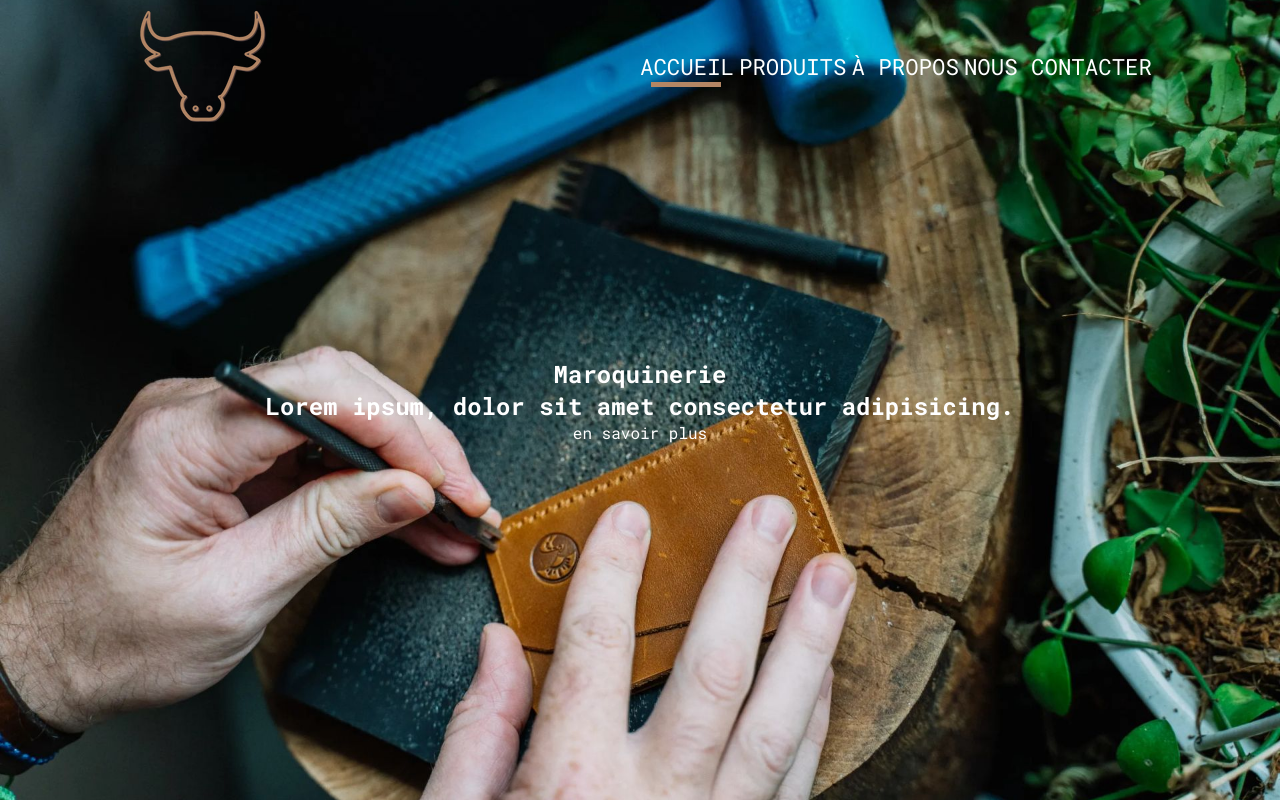
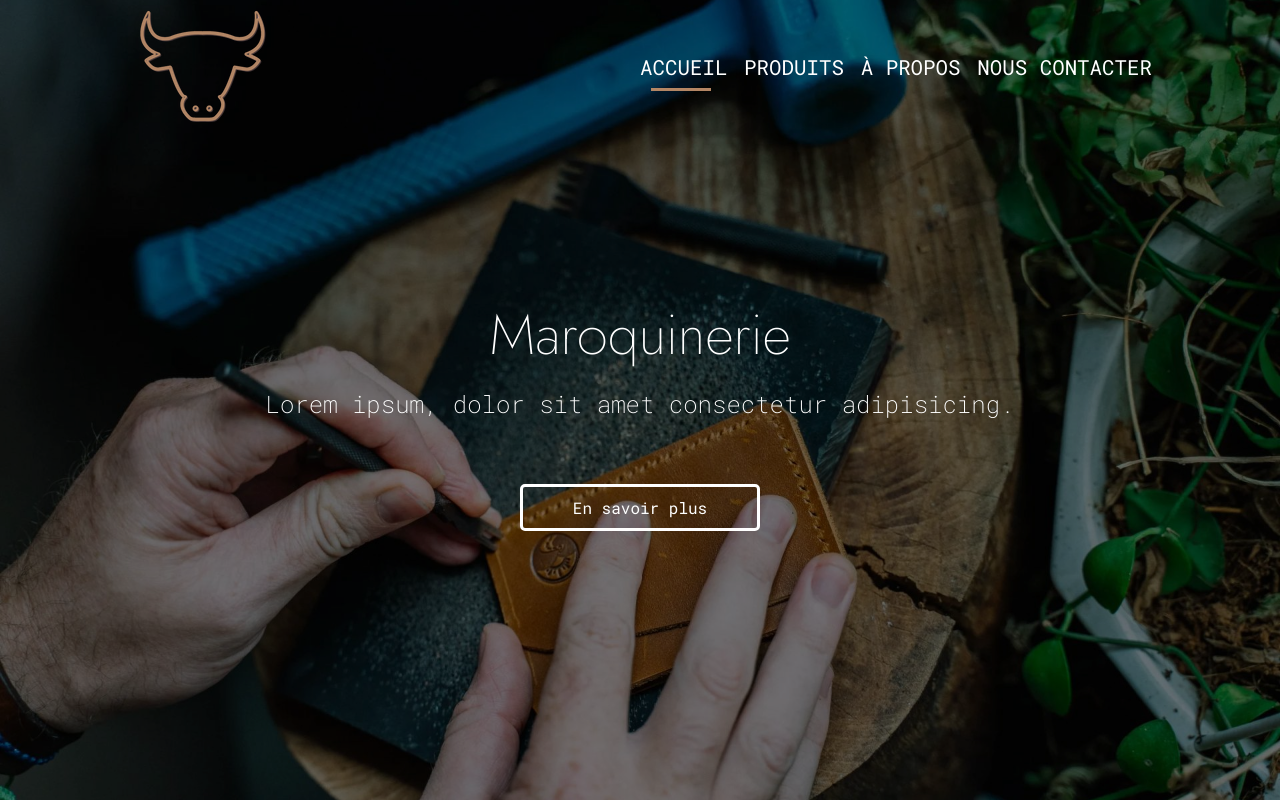
Before and after one commit to ArnaudDefrancq/maroquinerie-project, a website: page index.html in a window 1280 px wide. Drawn offline with Linux system fonts and the light colour scheme.

Commit message:
Ajout du style pour la section 1

```diff
--- a/index.html
+++ b/index.html
@@ -34,13 +34,15 @@
 
     </header>
     <section class="section-1">
-        <h1 class="section-1_title">
-            Maroquinerie
-        </h1>
-        <h2 class="section-1_sub-head">
-            Lorem ipsum, dolor sit amet consectetur adipisicing.
-        </h2>
-        <a href="index.html" class="section-1_more">en savoir plus</a>
+        <div class="section-1_container">
+            <h1 class="section-1_container_title">
+                Maroquinerie
+            </h1>
+            <h2 class="section-1_container_sub-head">
+                Lorem ipsum, dolor sit amet consectetur adipisicing.
+            </h2>
+            <a href="index.html" class="section-1_container_more btn">En savoir plus</a>
+        </div>
     </section>
 
 </body>
--- a/style/scss/layout/_btn.scss
+++ b/style/scss/layout/_btn.scss
@@ -0,0 +1,12 @@
+.btn  {
+    border: 3px solid white;
+    border-radius: 5px;
+    padding: 10px 50px;
+    transition: ease 0.2s;
+}
+
+.btn:hover {
+    color: $color-primary;
+    border-color: $color-primary;
+    transition: 0.2s;
+}
--- a/style/scss/layout/_header.scss
+++ b/style/scss/layout/_header.scss
@@ -1,9 +1,41 @@
 .section-1 {
-    background: url(../../../images/bannier.jpg) center/cover;
+    position: relative;
     height: 100vh;
-    display: flex;
-    justify-content: center;
-    align-items: center;
-    flex-direction: column;
-    color: white;
+
+    &::after {
+        content: "";
+        position: absolute;
+        top: 0;
+        left: 0;
+        width: 100%;
+        height: 100vh;
+        background: url(../../../images/bannier.jpg) center/cover;
+        filter:brightness(50%);
+        z-index: -1;
+    }
+
+
+        &_container {
+            display: flex;
+            justify-content: center;
+            align-items: center;
+            flex-direction: column;
+            width: 100%;
+            height: 100%;
+            color: white;
+
+            &_title {
+                padding-top: 2%;
+                font-family: 'jost', sans-serif;
+                font-size: 3.5em;
+                font-weight: 200;
+            }
+            &_sub-head {
+                font-weight: 200;
+                margin-top: 1%;
+            }
+            &_more {
+                margin-top: 5%;
+            }
+        }
 }
--- a/style/scss/layout/_navbar.scss
+++ b/style/scss/layout/_navbar.scss
@@ -14,7 +14,7 @@
                     justify-content: space-between;
                     align-items: center;
                     height: 100%;
-                    font-size: 1.4em;
+                    font-size: 1.3em;
                     text-transform: uppercase;
 
                 }
@@ -28,10 +28,10 @@
 .item-1::after {
     content: "";
     position: absolute;
-    height: 5px;
-    width: 70px;
+    height: 3px;
+    width: 60px;
     background: $color-primary;
-    top: 30px;
+    top: 35px;
     left: 11px;
 }
 
--- a/style/scss/main.scss
+++ b/style/scss/main.scss
@@ -5,3 +5,5 @@
 @import "./layout/navbar";
 
 @import "./layout/header";
+
+@import "./layout/btn";
```
Also changed, not shown: style/css/main.css, 1 other file.
